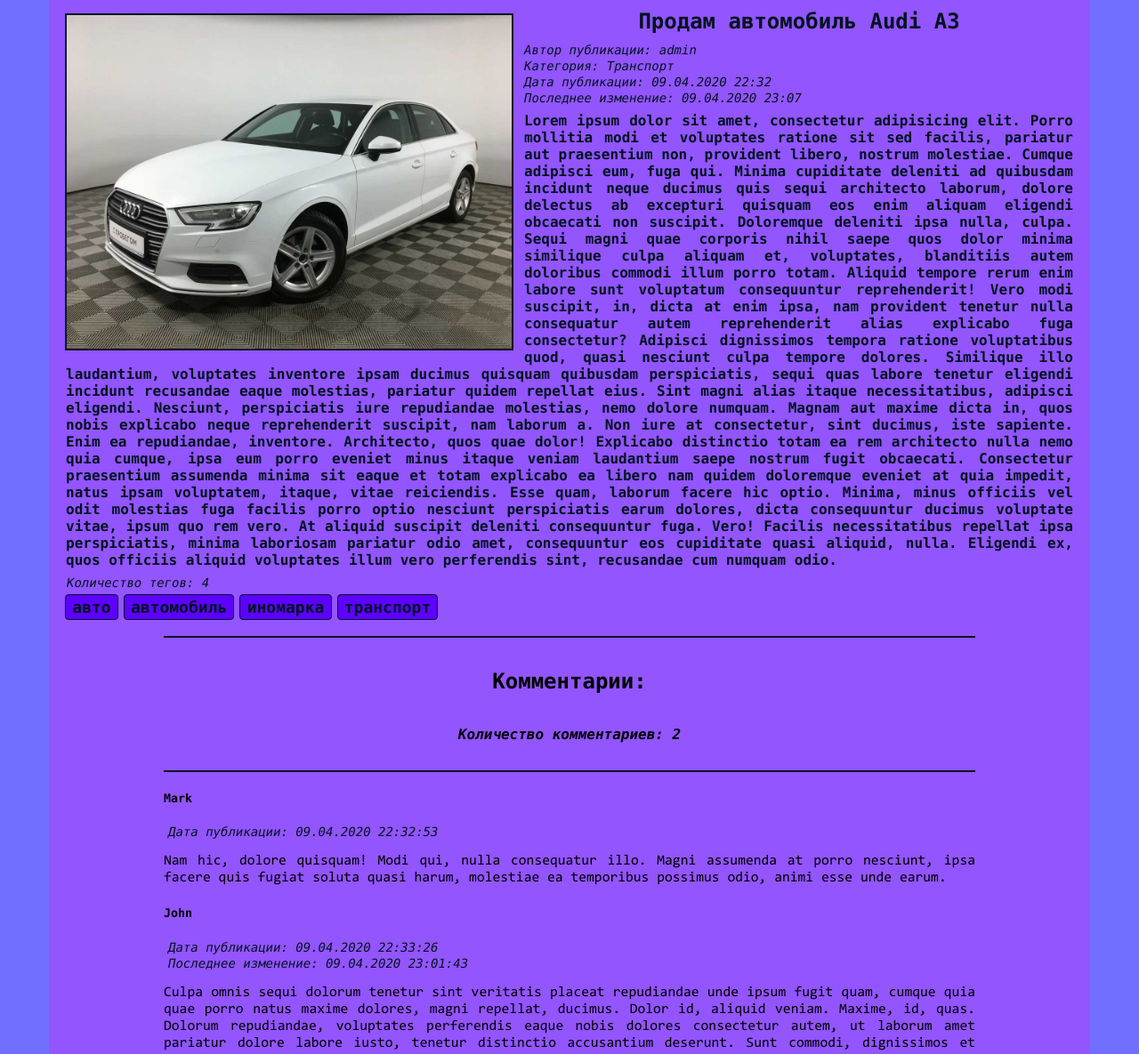
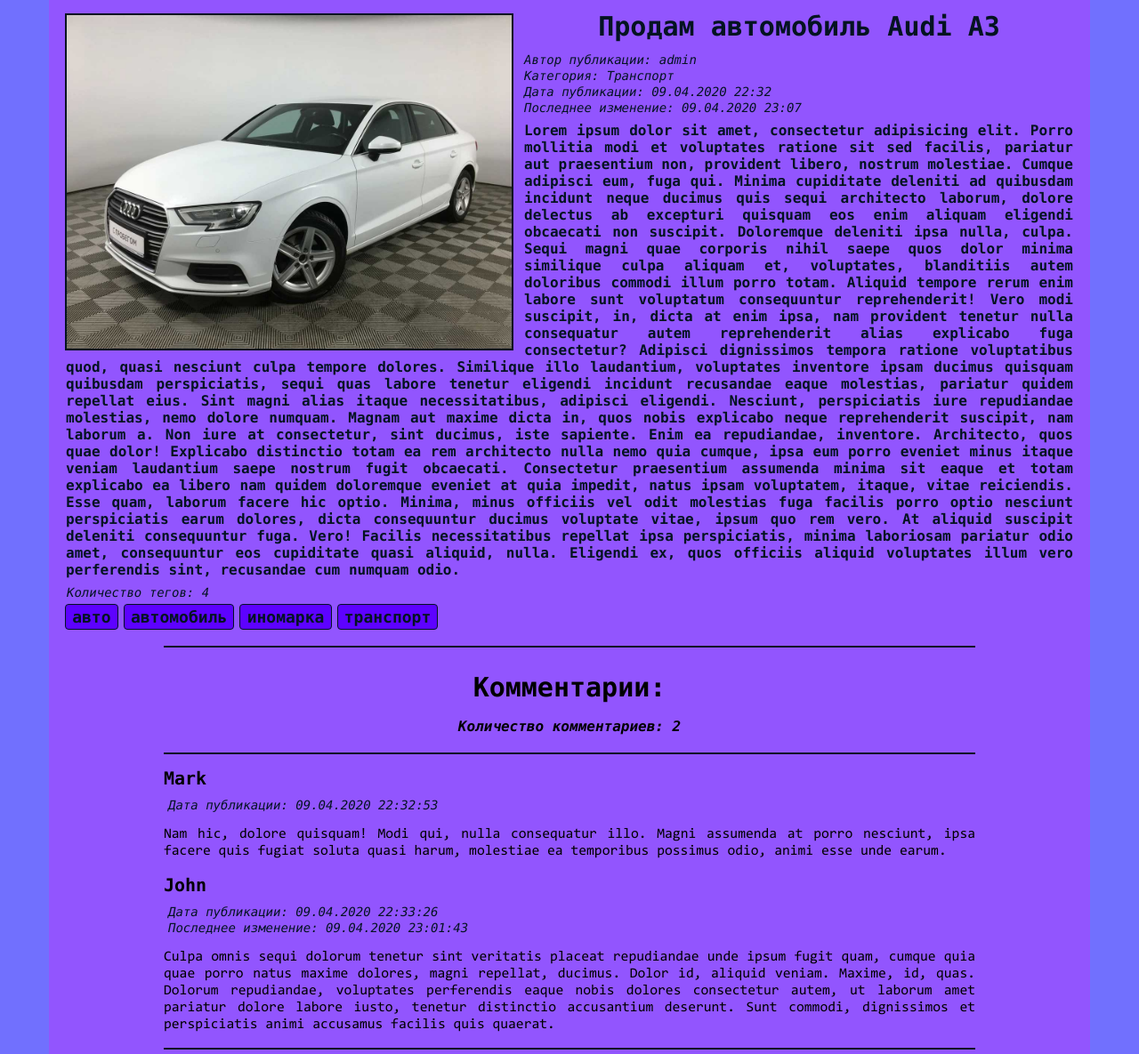
Before and after one commit to sanchocovalho/skillfactory-practice-E7.11, a Django app: a page that uses templates/base.html in a window 1280 px wide. Shown: the part 82-1267 px from the top of the page at 89% size. Run offline with Django 3.2, Linux system fonts and the light colour scheme; data comes from the database, SQL or seed files in the repository; data that the repository does not hold is empty.

Commit message:
Add files via upload

```diff
--- a/static/css/style.css
+++ b/static/css/style.css
@@ -507,10 +507,11 @@ body {
     border:  2px solid #031321;
 }
 .advert-title {
-    margin: 10px 3px;
+    margin: 12px 3px;
     text-align: center;
     color: #031321;
     font-weight: bold;
+    font-size: 30px;
 }
 .advert-date {
     color: #031321;
@@ -549,16 +550,20 @@ body {
     flex-direction: row;
     flex-wrap: wrap;
 }
-.comments {
-    margin: 5px 0;
+.comment-title {
+    font-weight: 800;
+    font-size: 30px;
+    margin: 12px 0;
 }
-.comment-title,
 .comment-author {
     font-weight: 800;
+    font-size: 20px;
+    margin: 10px 0;
 }
 .comment-count {
     font-weight: 800;
     font-style: italic;
+    margin: 5px 0;
 }
 .comment {
     position: relative;
```
